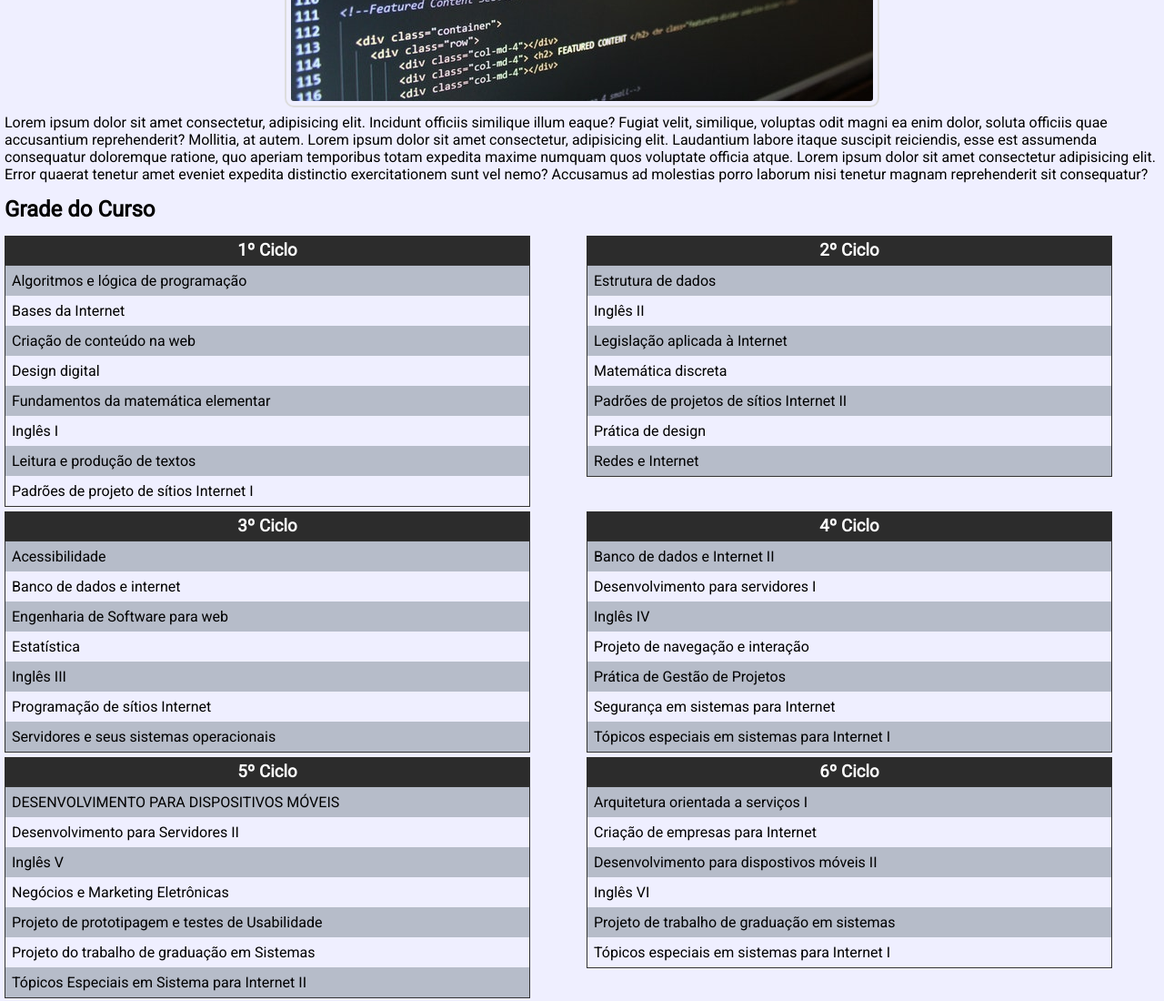
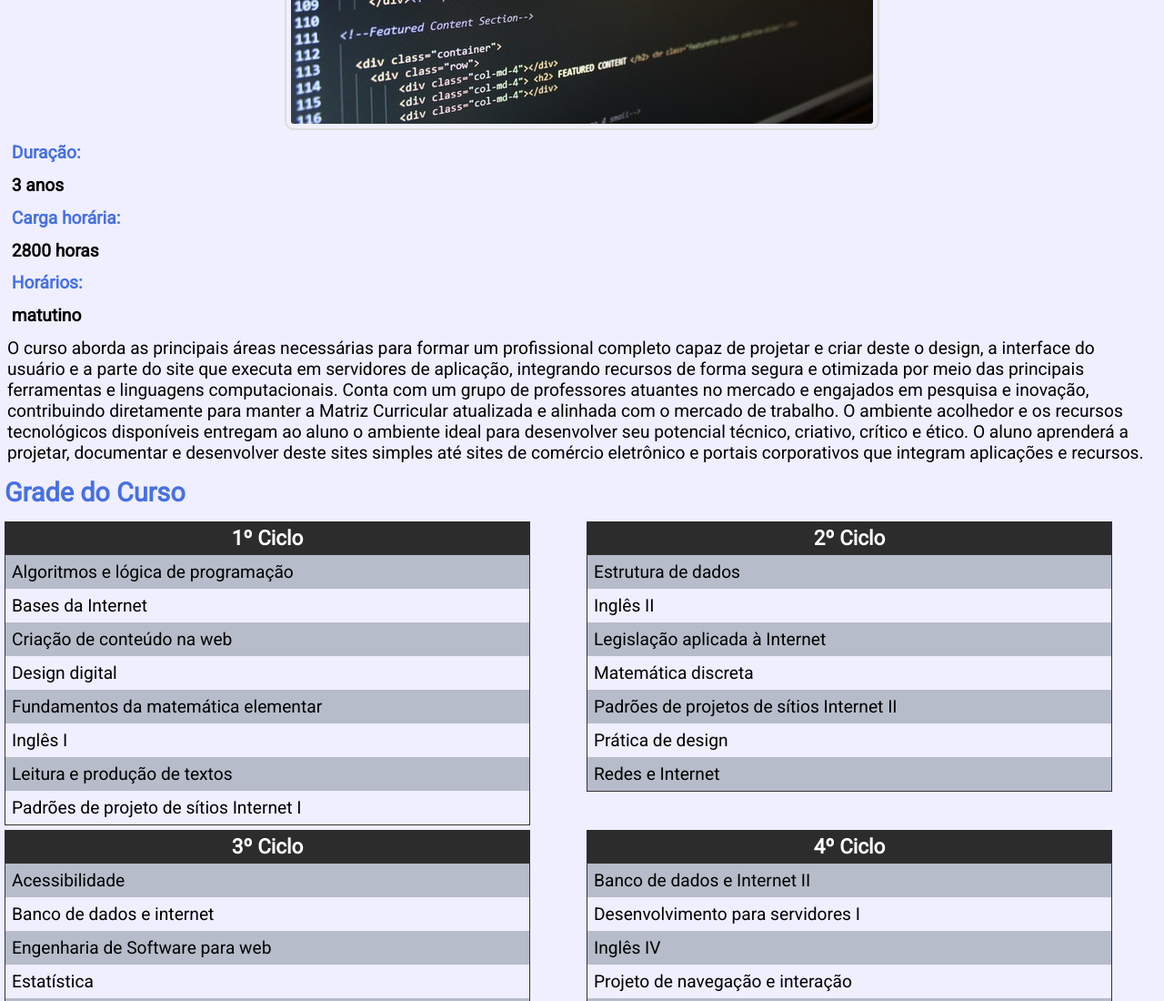
Before and after one commit to gabrielcavdias/A1-Sobrino, a plain HTML site: page index.html in a window 1280 px wide. Shown: the part 520-1620 px from the top of the page at 91% size. Drawn offline with Linux system fonts and the light colour scheme.

Commit message:
Commit final
Dados para o relatório.txt
tem alguma ajuda pra quem for relatar

```diff
--- a/index.html
+++ b/index.html
@@ -7,6 +7,7 @@
         <link rel="stylesheet" href="style/main.css">
     </head>
     <body>
+        <!-- As informações não creditadas desse site foram retiradas de "https://fatecrl.edu.br/cursos/sistemas-para-internet" -->
         <div id="fontcontrol">
             <input type="button" value="Alto Contraste" onclick="altocontraste()">
             <input type="button" value="A+" id="A+" onclick="aumentar()">
@@ -21,13 +22,19 @@
                     <li class="nav-item"><a href="#mercado_SI">Mercado de Trabalho</a></li>
                 </ul>
             </nav>
-
-            </header>
+        </header>
 
         <section>
             <h2>Informações sobre o curso</h2>
             <img src="img/coding_html.jpg" alt="Código HTML em uma página">
-            <p>Lorem ipsum dolor sit amet consectetur, adipisicing elit. Incidunt officiis similique illum eaque? Fugiat velit, similique, voluptas odit magni ea enim dolor, soluta officiis quae accusantium reprehenderit? Mollitia, at autem. Lorem ipsum dolor sit amet consectetur, adipisicing elit. Laudantium labore itaque suscipit reiciendis, esse est assumenda consequatur doloremque ratione, quo aperiam temporibus totam expedita maxime numquam quos voluptate officia atque. Lorem ipsum dolor sit amet consectetur adipisicing elit. Error quaerat tenetur amet eveniet expedita distinctio exercitationem sunt vel nemo? Accusamus ad molestias porro laborum nisi tenetur magnam reprehenderit sit consequatur?</p>
+            <span class="si-info">Duração:</span>
+            <span>3 anos</span>
+            <span class="si-info">Carga horária:</span>
+            <span>2800 horas</span>
+            <span class="si-info">Horários:</span>
+            <span>matutino</span>
+            <!--Texto abaixo foi copiado apenas para ilustrar como ficaria a página preenchida , o conteúdo pertence à pagina "https://www.uninove.br/graduacao/tecnologia-em-sistemas-para-internet/diferenciais/" -->
+            <p class="si-descr">O curso aborda as principais áreas necessárias para formar um profissional completo capaz de projetar e criar deste o design, a interface do usuário e a parte do site que executa em servidores de aplicação, integrando recursos de forma segura e otimizada por meio das principais ferramentas e linguagens computacionais. Conta com um grupo de professores atuantes no mercado e engajados em pesquisa e inovação, contribuindo diretamente para manter a Matriz Curricular atualizada e alinhada com o mercado de trabalho. O ambiente acolhedor e os recursos tecnológicos disponíveis entregam ao aluno o ambiente ideal para desenvolver seu potencial técnico, criativo, crítico e ético. O aluno aprenderá a projetar, documentar e desenvolver deste sites simples até sites de comércio eletrônico e portais corporativos que integram aplicações e recursos.</p>
         </section>
         <section>
             <h2 tabindex="1" id="grade_SI">Grade do Curso</h2>
@@ -108,13 +115,18 @@
         </section>
         <article>
             <h2 tabindex="2" id="perfil_SI">Perfil do Profissional</h2>
-            <p>Lorem ipsum dolor sit amet consectetur, adipisicing elit. Explicabo quisquam eveniet tempore sint quod quidem, impedit dolorem vero obcaecati facilis nemo at dolore quis distinctio mollitia nihil soluta modi a.</p>
+            <iframe width="560" height="315" src="https://www.youtube.com/embed/uT1WVZrrfxg" allow="accelerometer; autoplay; encrypted-media; gyroscope; picture-in-picture" allowfullscreen></iframe>
+            <p>O tecnólogo formado neste curso ocupa-se do desenvolvimento de programas, de interfaces e aplicativos, do comércio e do marketing eletrônicos, além de sítios e portais para internet e intranet. Gerencia projetos de sistemas, inclusive com acesso a banco de dados, desenvolvendo projetos de aplicações para a rede mundial de computadores e integra mídias nos sítios da internet. Atua com tecnologias emergentes como computação móvel, redes sem fio e sistemas distribuídos. Cuidar da implantação, atualização, manutenção e segurança dos sistemas para internet também são suas atribuições. </p>
             <h2 tabindex="3" id="mercado_SI">Mercado de Trabalho</h2>
-            <p>Lorem ipsum dolor sit, amet consectetur adipisicing elit. Minus laborum eum repudiandae asperiores consequuntur, sint id dignissimos sed nisi odit quaerat porro facere error commodi eaque deserunt perferendis obcaecati! Sapiente.</p>
+            <!-- Texto abaixo foi copiado apenas para ilustrar como ficaria a página preenchida , o conteúdo pertence à pagina "https://portal.estacio.br/unidades/universidade-estácio-de-sá/cursos/graduação/tecnológica/sistemas-para-internet/" -->
+            <p>Produtoras de sites e portais para internet; agências de publicidade e veículos de comunicação; grandes corporações, em projetos de canais de comunicação internos (intranet) e externos (websites e portais); provedores de internet; redes hospitalares; instituições de ensino e empresas produtoras de material didático para a educação nas modalidades presencial e a distância; software houses; redes bancárias.</p>
         </article>
         <footer>
            <span> &copy;Neon Knights </span>
+           <h2>Endereço</h2>
+           <address>Av. Senador Feijó, 350 - Vila Matias, Santos - SP, 11015-502</address>
         </footer>
         <script src="script/main.js"></script>
     </body>
 </html>
+<!--Validado em 25/05/2020 às 17:45-->
--- a/script/main.js
+++ b/script/main.js
@@ -1,4 +1,4 @@
-var tamanhoFont = Number(100)
+var tamanhoFont = Number(120)
 var altcon = 0
 const root = document.documentElement;
 function aumentar(){
@@ -25,3 +25,5 @@ function altocontraste(){
         root.style.setProperty("color", "#fff")
     }
 }
+//Não conheço formas de validar o Javascript, mas não foram apontados erros de síntaxe
+//Utilizei o JS para as funções de Aumentar/Diminuir fonte e ativar o modo alto contraste pois não encontrei formas de fazer só com HTML e CSS
--- a/style/main.css
+++ b/style/main.css
@@ -1,13 +1,13 @@
 @charset "utf-8";
 @import url('https://fonts.googleapis.com/css2?family=Roboto&display=swap');
-/* CSS Document */
+/*Regras gerais CSS*/
 :root{
     --maincolor:  rgb(44, 44, 44);
     --sec-color: rgb(71, 112, 226);
     --bg-color: rgb(239, 239, 255);
     --list-color: rgb(182, 188, 201);
     --tr-speed: 1s;
-    font-size: 100%;
+    font-size: 120%;
 }
 *{
     margin: 0;
@@ -18,10 +18,17 @@ body{
     font-family:'Roboto', Arial, Helvetica, sans-serif;
     width: 100%;
 }
+p{
+    margin: 8px;
+}
+
+/*FIM REGRAS GERAIS CSS*/
+
 /*Header e Nav*/
 header{
     padding: 0.8%;
     width: 100%;
+    height: 27%;
     background-color: var(--maincolor);
     color: #fff;
 }
@@ -60,6 +67,9 @@ nav>ul:hover{
     transition: 0.7s;
     border-radius: 8px;
 }
+.nav-item a:hover{
+    color: var(--bg-color);
+}
 ul li:first-child a{
     padding-left: 1px;
 }
@@ -79,9 +89,6 @@ input{
 section:first-of-type h2{
     text-align: center;
 }
-p{
-    margin-left: 5px;
-}
 img{
     display: block;
     margin: 7px auto;
@@ -90,11 +97,31 @@ img{
     border: 2px solid  #ddd;/*var(--sec-color); */
     padding: 5px;
 }
+h2,.si-info{
+    color: var(--sec-color);
+    font-weight: bold;
+}
 h2{
     padding: 5px;
     margin: 10px 0;
 }
-
+section:first-of-type span{
+    display: block;
+    margin-top: 1%;
+    margin-bottom: 1%;
+    margin-left: 01%;
+}
+section:first-of-type span:not(.si-info){
+    font-weight: bold;
+}
+iframe{
+    display: block;
+    margin: 1% auto;
+    border: 2px solid var(--sec-color);
+}
+article h2{
+    text-align: center;
+}
 /* FIM  INFORMAÇÕES SOBRE O CURSO */
 
 /* GRADE DO CURSO */
@@ -102,7 +129,6 @@ h2{
 #grad-container{
     display: grid;
     grid-template-columns: 1fr 1fr;
-    width: 100%;
 }
 h3, ul:not(.navbar){
     width: 90%;
@@ -130,6 +156,8 @@ li:not(.nav-item):nth-child(odd){
 
 /* FIM GRADE DO CURSO */
 
+/* Footer */
+
 footer{
     width: 100%;
     background-color: var(--maincolor);
@@ -139,6 +167,11 @@ footer{
     font-weight: bold;
     margin-top: 5%;
 }
+
+/* FIM FOOTER */
+
+/*RESPONSIVIDADE BÁSICA */
+
 @media (max-width: 700px) {
     #grad-container{
         display: flex;
@@ -149,3 +182,7 @@ footer{
     }
 
 }
+
+/* FIM RESPONSIVIDADE BÁSICA*/
+/* Validado em 25/05/2020 às 17:50, o validador aponta problemas relacionados a CUSTOM PROPERTIES, as variáveis em CSS*/
+/* Pesquisando descobri que o validador não suporta elas, fonte: "https://www.freecodecamp.org/forum/t/css-custom-property-or-variable-gives-validation-error-but-why/234744" */
```
Also changed, not shown: Dados para o relatório.txt (added).
